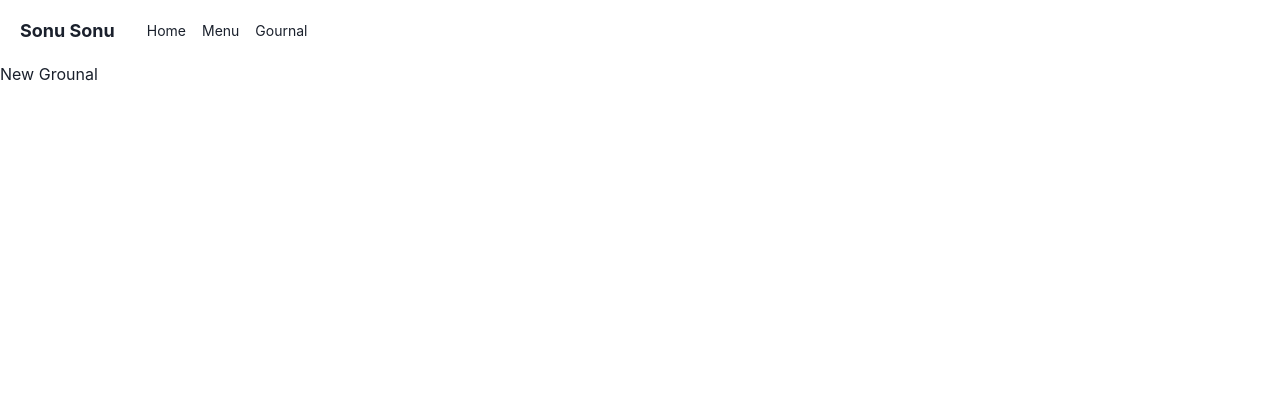
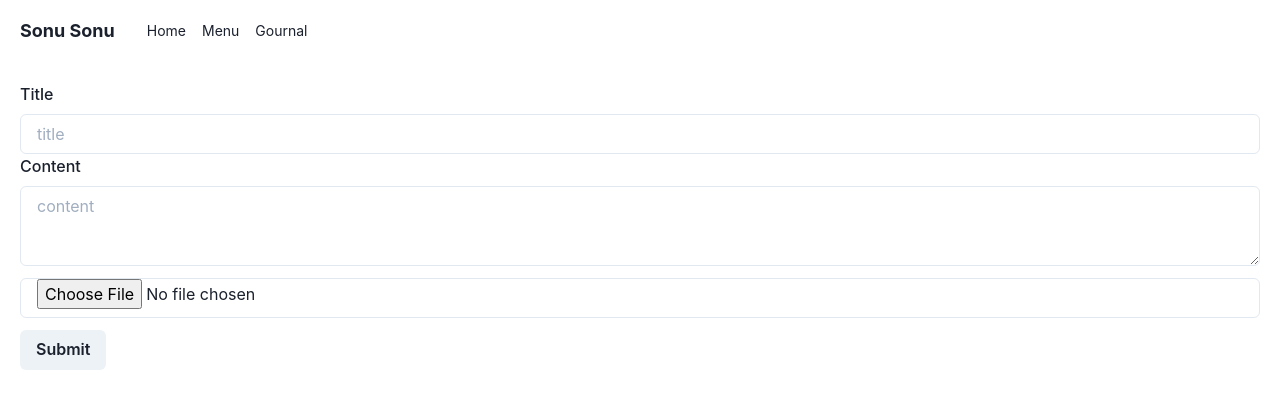
Before and after one commit to koteharyu/sonusonu_front, a React (Create React App) app: page /gournal/new in a window 1280 px wide. Shown: the top 408 px of the page. Built offline with nearby package versions, Linux system fonts and the light colour scheme.

Commit message:
add: creation gournal with image

```diff
--- a/package.json
+++ b/package.json
@@ -15,6 +15,7 @@
     "@types/node": "^12.0.0",
     "@types/react": "^17.0.0",
     "@types/react-dom": "^17.0.0",
+    "axios": "^0.23.0",
     "framer-motion": "^4.1.17",
     "react": "^17.0.2",
     "react-dom": "^17.0.2",
--- a/src/components/Gournal.tsx
+++ b/src/components/Gournal.tsx
@@ -1,7 +1,21 @@
-import { memo, VFC } from "react";
+import axios from "axios";
+import { memo, useEffect, useState, VFC } from "react";
+import { useGetAllGournals } from "../hooks/useGetAllGournals";
+
 
 export const Gournal: VFC = memo(() => {
+
+  const { getAllGournal, gournals } = useGetAllGournals()
+
+  useEffect(() => {
+    getAllGournal()
+  }, [])
+
   return (
-    <div>Gournal</div>
+    <>
+      {gournals?.map((gournal) => (
+        <p key={gournal.id}>{gournal.id}</p>
+      ))}
+    </>
   )
 })
--- a/src/components/NewGournal.tsx
+++ b/src/components/NewGournal.tsx
@@ -1,7 +1,56 @@
-import { memo, VFC } from "react";
+import { ChangeEvent, memo, useState, VFC } from "react";
+import { Button,Box, FormControl, FormLabel, Input, Textarea} from '@chakra-ui/react'
+import axios from "axios";
+import { useHistory } from "react-router-dom";
 
 export const NewGournal: VFC = memo(() => {
+
+  const history = useHistory()
+
+  const [newTitle, setNewTitle] = useState("")
+  const [newContent, setNewContent] = useState("")
+  const [image, setImage] = useState<File | null>(null)
+
+  const handleTitle = (e: ChangeEvent<HTMLInputElement>) => setNewTitle(e.target.value)
+  const handleContent = (e: any) => setNewContent(e.target.value)
+  const selectImage = (e: any) => setImage(e.target.files[0])
+
+  const createFormData = () => {
+    const formData = new FormData()
+    if (image) {
+      formData.append('gournal[title]', newTitle)
+      formData.append('gournal[content]', newContent)
+      formData.append('gournal[image]', image)
+    } else {
+      formData.append('gournal[title]', newTitle)
+      formData.append('gournal[content]', newContent)
+    }
+    return formData
+  }
+
+  const submitGournal = () => {
+    const data = createFormData()
+    axios.post('http://localhost:3001/api/v1/gournals', data)
+    .then(() => history.push('/gournal'))
+    .catch((e) => console.error(e))
+  }
+
   return (
-    <p>New Grounal</p>
+    <Box m={5}>
+      <FormControl>
+        <FormLabel>Title</FormLabel>
+        <Input type="text" value={newTitle} onChange={handleTitle} placeholder="title" />
+      </FormControl>
+      <FormControl>
+        <FormLabel>Content</FormLabel>
+        <Textarea type="text" value={newContent} onChange={handleContent} placeholder="content" />
+      </FormControl>
+      <FormControl mt={3}>
+        <Input type="file" onChange={selectImage} />
+      </FormControl>
+      <FormControl mt={3}>
+        <Button onClick={submitGournal}>Submit</Button>
+      </FormControl>
+    </Box>
   )
 })
--- /dev/null
+++ b/src/hooks/useGetAllGournals.ts
@@ -0,0 +1,25 @@
+import axios from "axios"
+import { useState } from "react"
+
+export const useGetAllGournals = () => {
+
+  type Gournal = {
+    id: number
+    title: number
+    content: number
+    image: {
+      url: string
+    }
+  }
+  const [gournals, setGournals] = useState<Array<Gournal>>([])
+
+  const getAllGournal = () => {
+    axios.get<Array<Gournal>>('http://localhost:3001/api/v1/gournals')
+      .then((res) => {
+        setGournals(res.data)
+      })
+      .catch((e) => console.log(e))
+  }
+
+  return { getAllGournal, gournals }
+}
```
Also changed, not shown: 1 other file (tests, documents, lock files or other folders).
